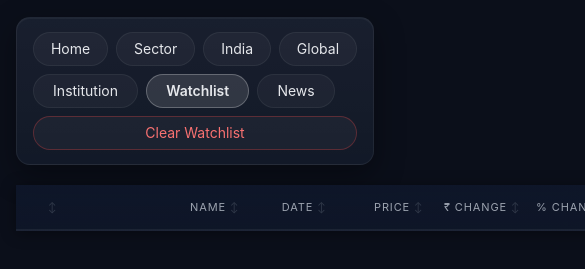
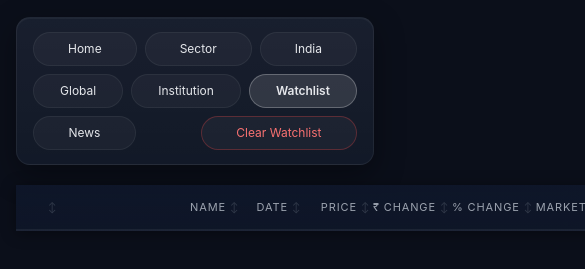
Before and after one commit to arpitgupta4/QuickCharts, a plain HTML site: page watchlist.html in a window 390 px wide. Shown: the part 75-344 px from the top of the page, 585 px wide, since content can reach past the window. Drawn offline with nearby package versions, Linux system fonts and the light colour scheme; no server answers.

Commit message:
Fix mobile layout

```diff
--- a/Css/base.css
+++ b/Css/base.css
@@ -426,70 +426,101 @@ body::before {
     1fr;    /* weekly cash */
 
   justify-items: stretch;
-}
-/* =========================================================
-   MOBILE TABLE – FINAL CLEAN FIX (DO NOT DUPLICATE)
-   ========================================================= */
+}/* ================= MOBILE TABLE – EXCEL STYLE ================= */
 @media (max-width: 768px) {
 
-  /* Prevent page overflow */
   body {
     overflow-x: hidden;
   }
 
-  /* Top buttons wrap cleanly */
-  .qc-topbar {
-    flex-wrap: wrap;
-    gap: 8px;
-  }
-
-  .filter {
-    flex: 1 1 auto;
-    text-align: center;
-  }
-
-  /* ONE horizontal scroll container */
+  /* Horizontal scroll wrapper */
   .qc-table-scroll {
     width: 100%;
     overflow-x: auto;
     -webkit-overflow-scrolling: touch;
   }
 
-  /* Header + rows MUST share same grid */
+  /* 🔑 SHARED GRID (HEADER + ROWS) */
   .qc-table-header,
   .qc-row {
     display: grid;
     grid-template-columns:
-      44px      /* ⭐ star */
-      160px     /* name */
-      110px     /* price */
-      120px     /* ₹ change */
-      110px     /* % change */
-      140px     /* mcap */
-      130px     /* daily cash */
-      140px;    /* weekly cash */
+      32px      /* ⭐ star (tight) */
+      140px     /* name */
+      96px      /* price */
+      104px     /* ₹ change */
+      96px      /* % change */
+      120px     /* mcap */
+      120px     /* daily cash */
+      120px;    /* weekly cash */
 
-    min-width: 920px;
+    min-width: 828px;
   }
 
-  /* Prevent text wrapping */
+  /* ⭐ STAR COLUMN — CENTERED, NO GAP */
+  .qc-table-header .th:first-child,
+  .qc-row .qc-cell:first-child {
+    justify-content: center;
+    padding-right: 0;
+  }
+
+  /* NAME COLUMN — LEFT */
+  .qc-table-header .th:nth-child(2),
+  .qc-row .qc-cell:nth-child(2) {
+    justify-content: flex-start;
+  }
+
+  /* NUMERIC COLUMNS — RIGHT (EXCEL STYLE) */
+  .qc-table-header .th:not(:nth-child(1)):not(:nth-child(2)),
+  .qc-row .qc-cell:not(:nth-child(1)):not(:nth-child(2)) {
+    justify-content: flex-end;
+  }
+
+  /* Prevent wrapping */
   .th,
   .qc-cell {
     white-space: nowrap;
   }
 
-  /* Font tuning for mobile */
+  /* Font tuning */
   .th {
     font-size: 11px;
   }
 
   .qc-cell {
     font-size: 13px;
-    padding-right: 12px;
+    padding-right: 10px;
   }
 
-  /* IMPORTANT: rows must NOT scroll independently */
+  /* IMPORTANT */
   #stock-grid {
     overflow: visible;
   }
 }
+/* ================= MOBILE TOP BAR FIX ================= */
+@media (max-width: 768px) {
+
+  .qc-topbar {
+    flex-wrap: wrap;
+    gap: 6px;
+  }
+
+  .qc-topbar .filter {
+    flex: 1 1 auto;
+    min-width: 88px;
+    padding: 6px 10px;
+    font-size: 12px;
+    text-align: center;
+  }
+
+  /* Sector / page headers */
+  .container > header,
+  header.container {
+    flex-wrap: wrap;
+    gap: 8px;
+  }
+
+  header h1 {
+    font-size: 20px;
+  }
+}
```
